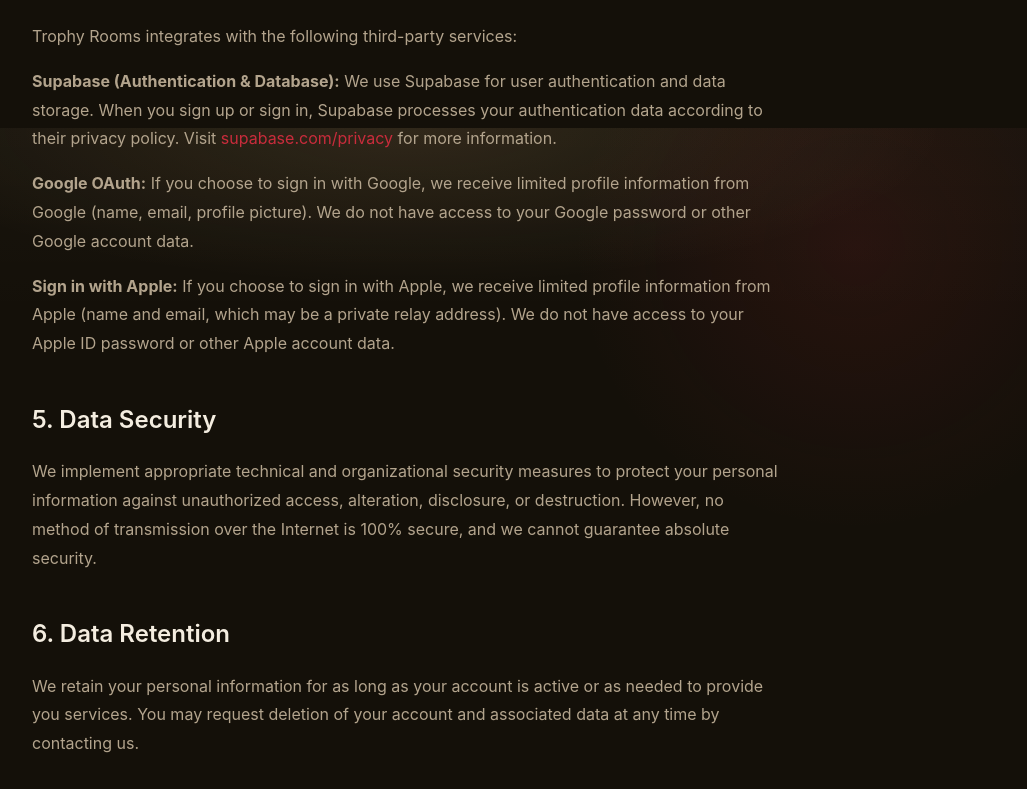
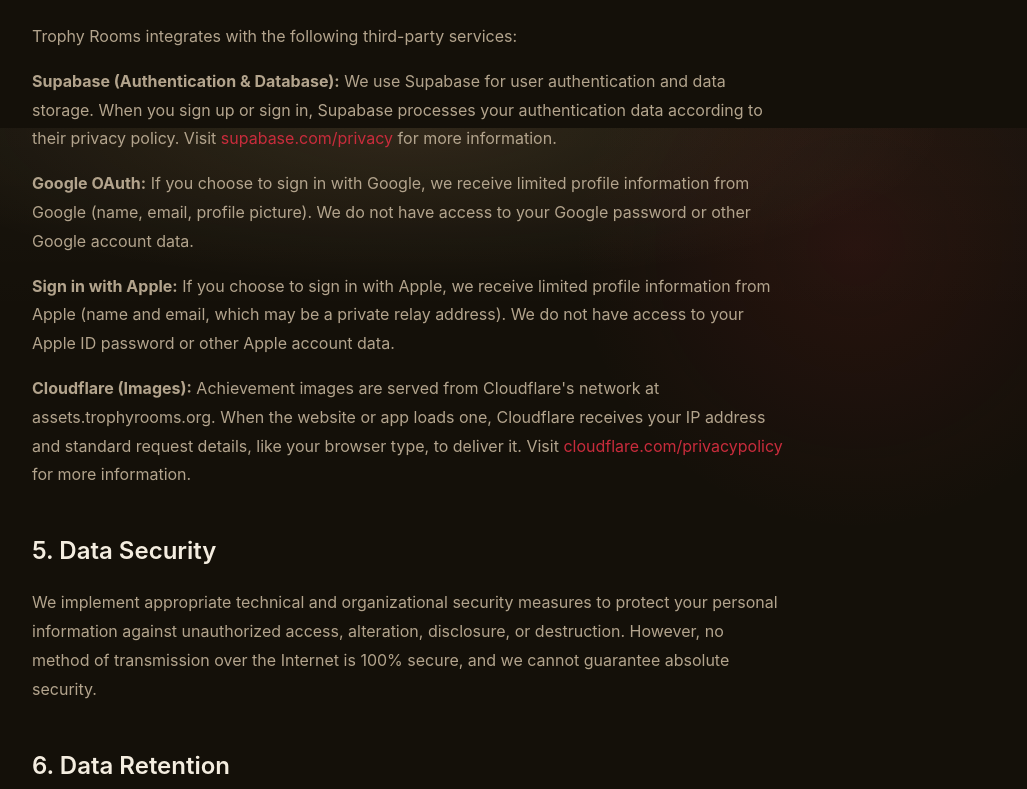
Before and after one commit to G3mha/trophy-rooms-web, a Next.js app: page /privacy in a window 1280 px wide. Shown: the part 1472-2261 px from the top of the page, without its empty margins (232-1259 px from the left). Built offline with nearby package versions, Linux system fonts and the light colour scheme; no server answers.

Commit message:
docs(privacy): list Cloudflare as the host for achievement images

```diff
--- a/src/app/privacy/page.tsx
+++ b/src/app/privacy/page.tsx
@@ -11,7 +11,7 @@ export default function PrivacyPolicy() {
     <div className={styles.container}>
       <header className={styles.header}>
         <h1 className={styles.title}>Privacy Policy</h1>
-        <p className={styles.lastUpdated}>Last Updated: March 15, 2026</p>
+        <p className={styles.lastUpdated}>Last Updated: November 10, 2026</p>
       </header>
 
       <div className={styles.content}>
@@ -98,6 +98,21 @@ export default function PrivacyPolicy() {
             private relay address). We do not have access to your Apple ID password or other
             Apple account data.
           </p>
+          <p className={styles.paragraph}>
+            <strong>Cloudflare (Images):</strong> Achievement images are served from
+            Cloudflare&apos;s network at assets.trophyrooms.org. When the website or app loads
+            one, Cloudflare receives your IP address and standard request details, like your
+            browser type, to deliver it. Visit{" "}
+            <a
+              href="https://www.cloudflare.com/privacypolicy/"
+              target="_blank"
+              rel="noopener noreferrer"
+              className={styles.link}
+            >
+              cloudflare.com/privacypolicy
+            </a>{" "}
+            for more information.
+          </p>
         </section>
 
         <section className={styles.section}>
```
